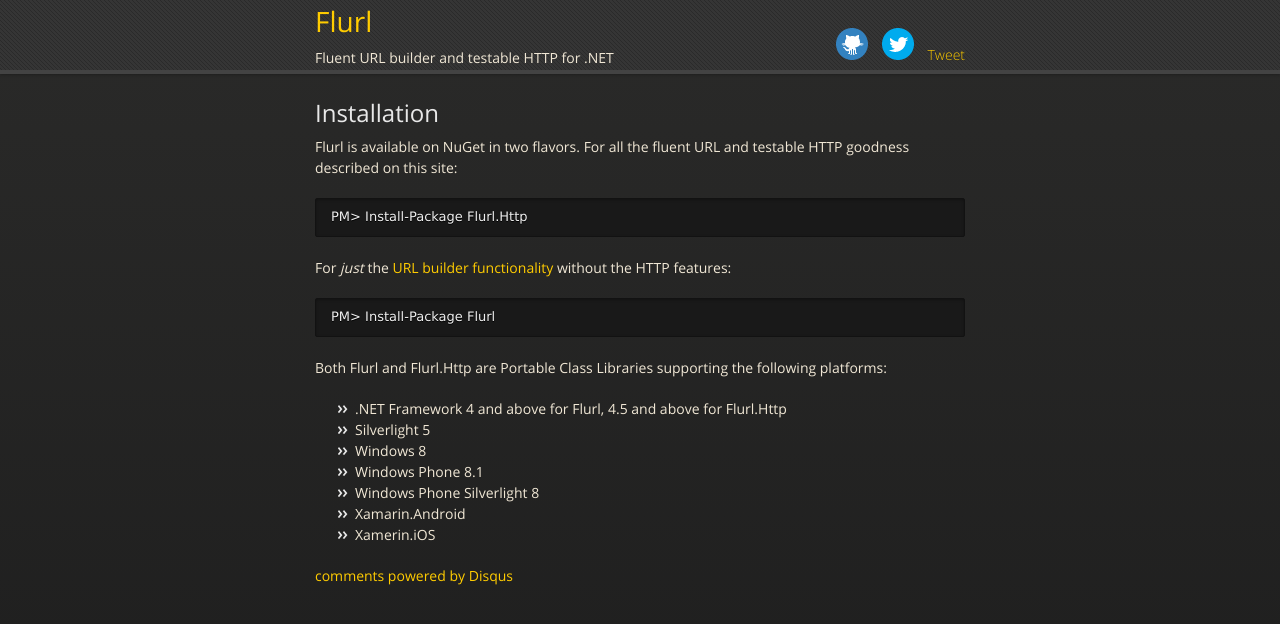
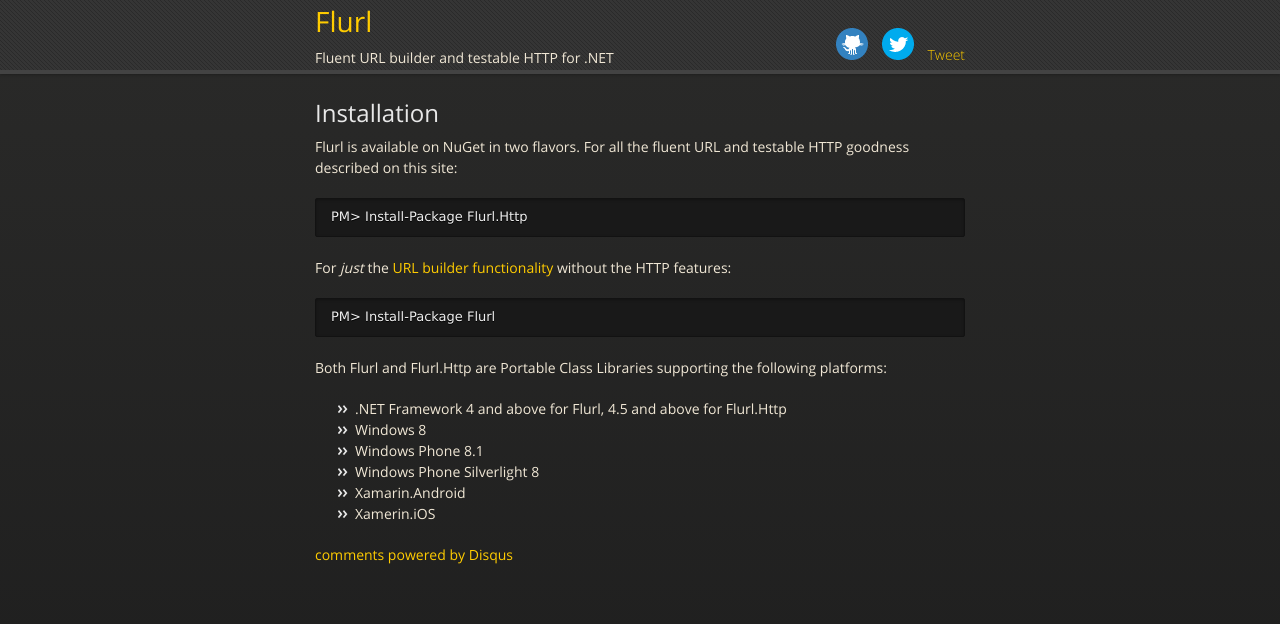
Before and after one commit to tmenier/Flurl, a Jekyll site: the page built from installation.md, in a window 1280 px wide. Shown: the top 624 px of the page. Built offline with Jekyll 4.4.1, drawn with Linux system fonts in a browser that asks for light colours; nearby versions of some CDN libraries; Markdown is read by kramdown in place of the engine named in the settings; comment, search, counter and statistics services are not loaded.

Commit message:
Flurl.Http PCL appears to no longer support SL5 (pending investigation)

```diff
--- a/installation.md
+++ b/installation.md
@@ -19,7 +19,6 @@
 Both Flurl and Flurl.Http are Portable Class Libraries supporting the following platforms:
 
 - .NET Framework 4 and above for Flurl, 4.5 and above for Flurl.Http
-- Silverlight 5
 - Windows 8
 - Windows Phone 8.1
 - Windows Phone Silverlight 8
```
